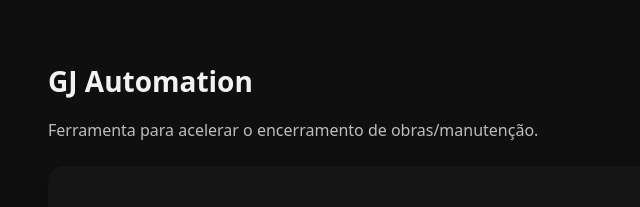
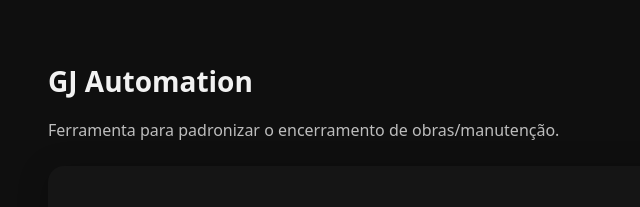
Before and after one commit to Lucas-0407/download-site, a plain HTML site: page index.html in a window 1280 px wide. Shown: the top 207 px of the page, 182-822 px from the left. Drawn offline with Linux system fonts and the light colour scheme.

Commit message:
Update index.html

```diff
--- a/index.html
+++ b/index.html
@@ -20,7 +20,7 @@
 <body>
   <div class="wrap">
     <h1>GJ Automation</h1>
-    <p>Ferramenta para acelerar o encerramento de obras/manutenção.</p>
+    <p>Ferramenta para padronizar o encerramento de obras/manutenção.</p>
 
     <div class="card">
       <h2>Baixar para Windows</h2>
```
